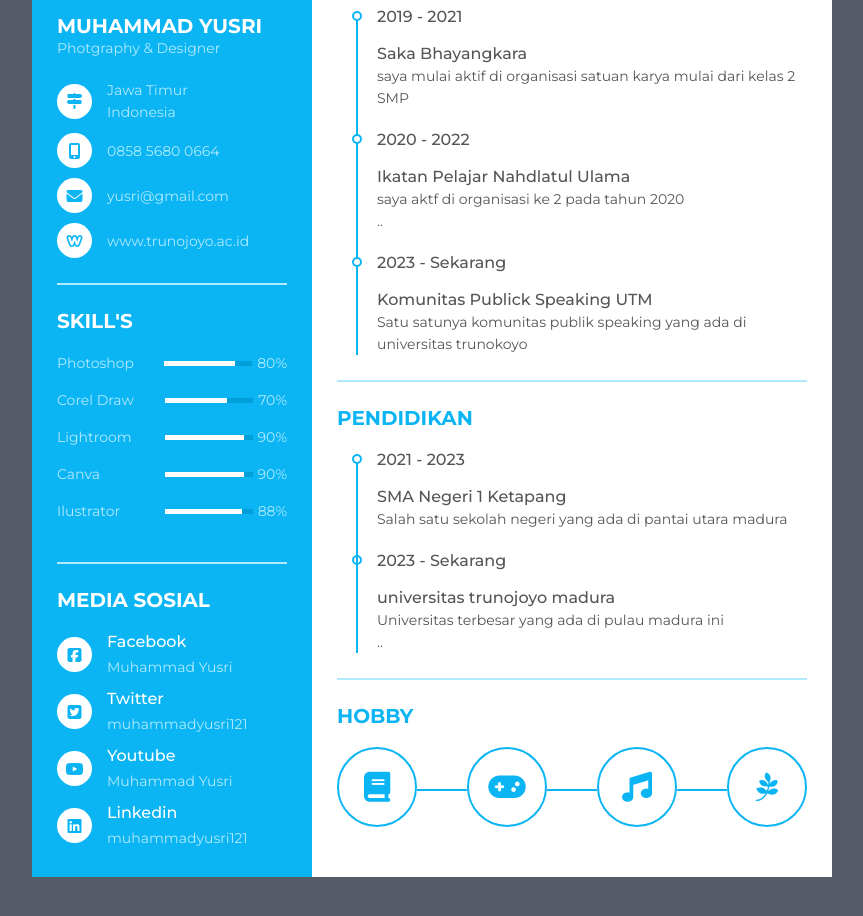
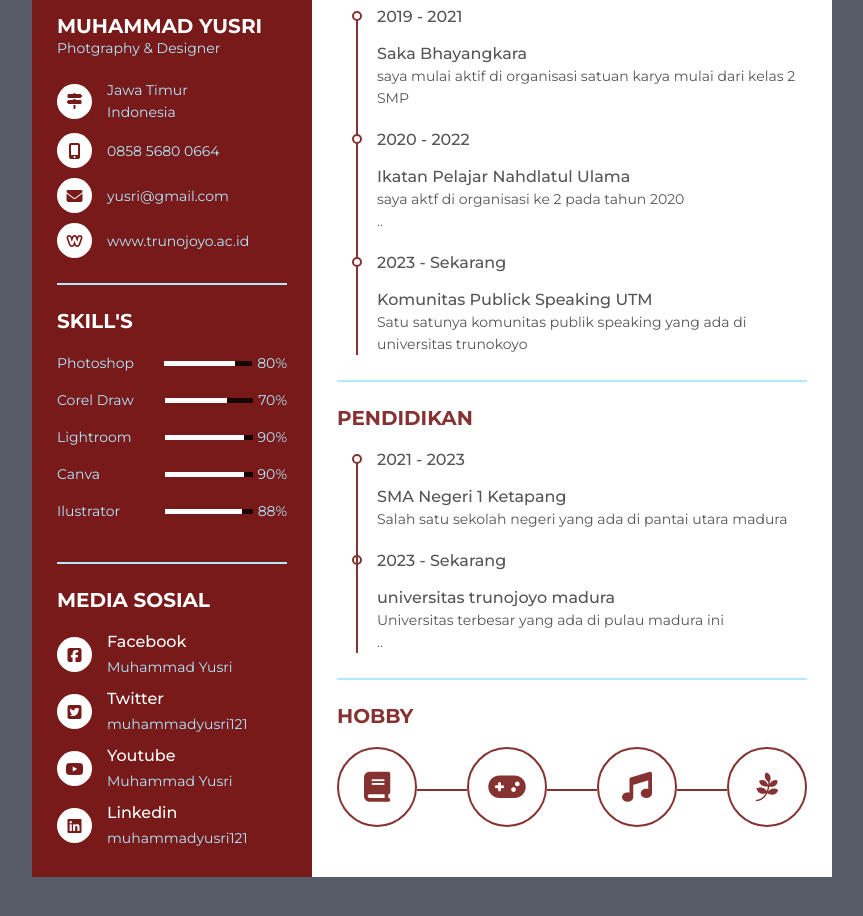
Before and after one commit to muhammadyusri121/Tugas-UTS-PBW, a plain HTML site: page index.html in a window 1280 px wide. Shown: the part 340-1256 px from the top of the page, without its empty margins (208-1071 px from the left). Drawn offline with Linux system fonts and the light colour scheme.

Commit message:
Add files via upload

```diff
--- a/index.html
+++ b/index.html
@@ -12,7 +12,7 @@
     <div class="resume">
        <div class="resume_left">
          <div class="resume_profile">
-           <img src="pass_foto_copy-removebg.jpg" alt="profile_pic">
+           <img src="pass foto copy.jpg" alt="profile_pic">
          </div>
          <div class="resume_content">
            <div class="resume_item resume_info">
--- a/style.css
+++ b/style.css
@@ -35,7 +35,7 @@ body {
 
 .resume .resume_left {
   width: 280px;
-  background: #0bb5f4;
+  background: #781a1a;
 }
 
 .resume .resume_left .resume_profile {
@@ -88,7 +88,7 @@ body {
   width: 35px;
   height: 35px;
   background: #fff;
-  color: #0bb5f4;
+  color: #781a1a;
   border-radius: 50%;
   margin-right: 15px;
   font-size: 16px;
@@ -123,7 +123,7 @@ body {
   width: 60%;
   margin: 0 5px;
   height: 5px;
-  background: #009fd9;
+  background: #1a0505;
   position: relative;
 }
 
@@ -151,7 +151,7 @@ body {
 }
 
 .resume .resume_right .bold {
-  color: #0bb5f4;
+  color: #863232;
 }
 
 .resume .resume_right .resume_work ul,
@@ -187,7 +187,7 @@ body {
   width: 6px;
   height: 6px;
   border-radius: 50%;
-  border: 2px solid #0bb5f4;
+  border: 2px solid #863232;
 }
 
 .resume .resume_right .resume_work ul li:after,
@@ -198,7 +198,7 @@ body {
   left: -21px;
   width: 2px;
   height: 115px;
-  background: #0bb5f4;
+  background: #863232;
 }
 
 .resume .resume_right .resume_hobby ul {
@@ -209,10 +209,10 @@ body {
 .resume .resume_right .resume_hobby ul li {
   width: 80px;
   height: 80px;
-  border: 2px solid #0bb5f4;
+  border: 2px solid #863232;
   border-radius: 50%;
   position: relative;
-  color: #0bb5f4;
+  color: #863232;
 }
 
 .resume .resume_right .resume_hobby ul li i {
@@ -226,7 +226,7 @@ body {
   right: -52px;
   width: 50px;
   height: 2px;
-  background: #0bb5f4;
+  background: #863232;
 }
 
 .resume .resume_right .resume_hobby ul li:last-child:before {
```
Also changed, not shown: pass foto copy.jpg (added).
